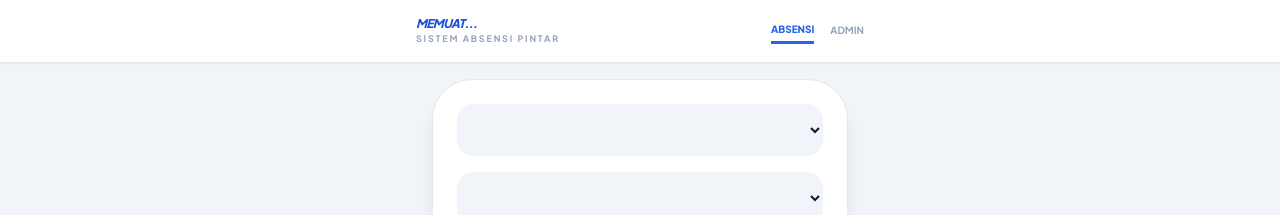
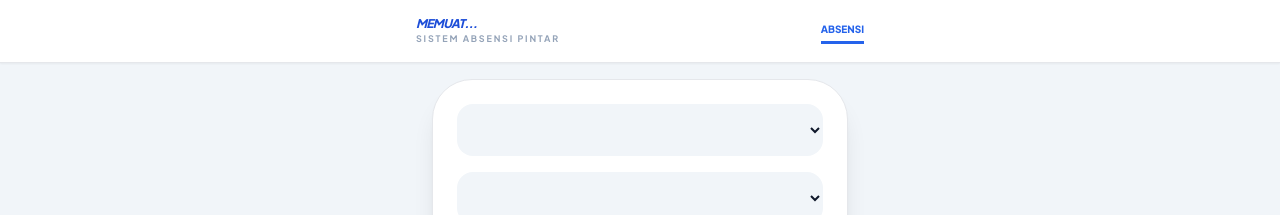
Before and after one commit to pradupta/web, a Jekyll site: the page absen.html, which Jekyll copies as it is, in a window 1280 px wide. Shown: the top 215 px of the page. Built offline with Jekyll 4.4.1, drawn with Linux system fonts in a browser that asks for light colours; nearby versions of some CDN libraries.

Commit message:
Update absen.html

```diff
--- a/absen.html
+++ b/absen.html
@@ -36,7 +36,7 @@
             </div>
             <div class="flex gap-4">
                 <button onclick="showTab('absensi')" id="btn-absensi" class="tab-btn active text-[10px] font-bold uppercase py-1">Absensi</button>
-                <button onclick="showTab('admin')" id="btn-admin" class="tab-btn text-[10px] font-bold uppercase py-1 text-slate-400">Admin</button>
+                </button>
             </div>
         </div>
     </nav>
```
